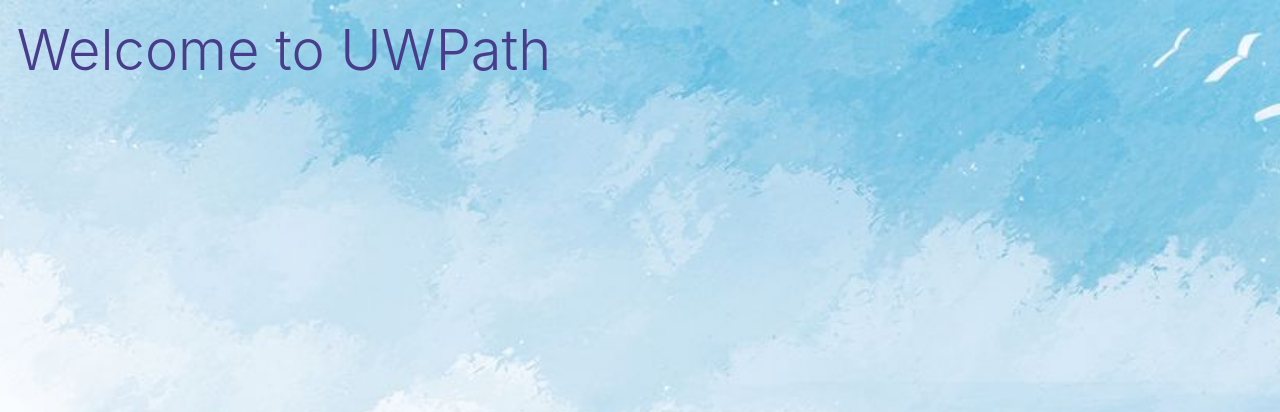
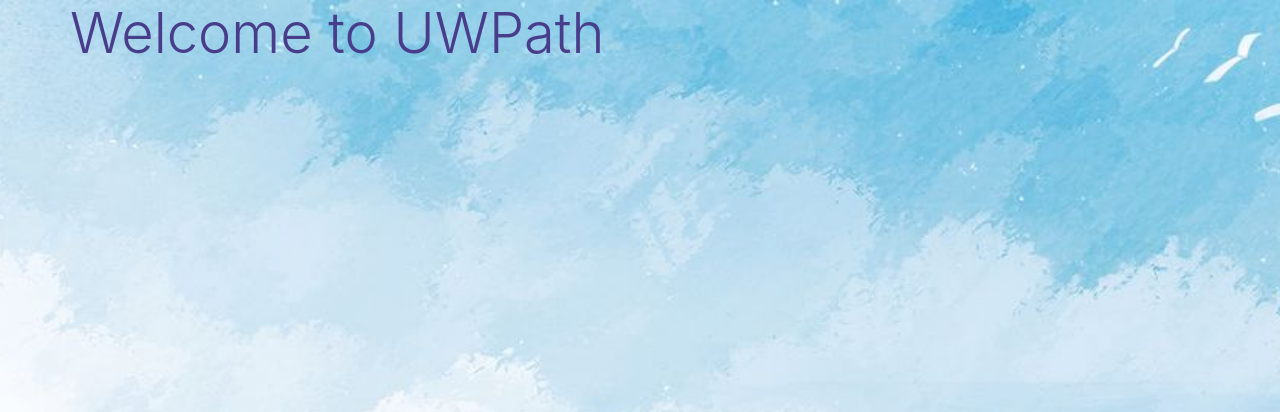
Before and after one commit to UW-Path/DataParsing, a Django app: page / in a window 1280 px wide. Shown: the top 412 px of the page. Run offline with Django 3.2, Linux system fonts and the light colour scheme; some libraries are stand-ins or nearby versions.

Commit message:
Set up base html

```diff
--- a/UWPathWebsite/UWPath/static/css/style.css
+++ b/UWPathWebsite/UWPath/static/css/style.css
@@ -1,6 +1,5 @@
 div {
     color: darkslateblue;
-    margin: 0.3em;
 }
 
 body {
--- /dev/null
+++ b/UWPathWebsite/templates/base.html
@@ -0,0 +1,18 @@
+{% load static %}
+<!DOCTYPE html>
+<html lang="en">
+<head>
+    <meta charset="UTF-8">
+    <link href="{% static 'bootstrap/css/bootstrap.css' %}" rel="stylesheet">
+    <link rel="stylesheet" href="{% static 'css/style.css' %}">
+    <title>UWPath</title>
+</head>
+<body style="background-image: url({% static 'img/background.jpg' %});">
+<div class="container">
+        <div class="row">
+            {% block content %}
+            {% endblock %}
+        </div>
+</div>
+</body>
+</html>
--- a/UWPathWebsite/templates/index.html
+++ b/UWPathWebsite/templates/index.html
@@ -1,13 +1,5 @@
-{% load static %}
-<!DOCTYPE html>
-<html lang="en">
-<head>
-    <meta charset="UTF-8">
-    <link href="{% static 'bootstrap/css/bootstrap.css' %}" rel="stylesheet">
-    <link rel="stylesheet" href="{% static 'css/style.css' %}">
-    <title>UWPath</title>
-</head>
-<body style="background-image: url({% static 'img/background.jpg' %});">
+{% extends 'base.html' %}
+
+{% block content %}
 <div class="display-4">Welcome to UWPath</div>
-</body>
-</html>
+{% endblock %}
```
